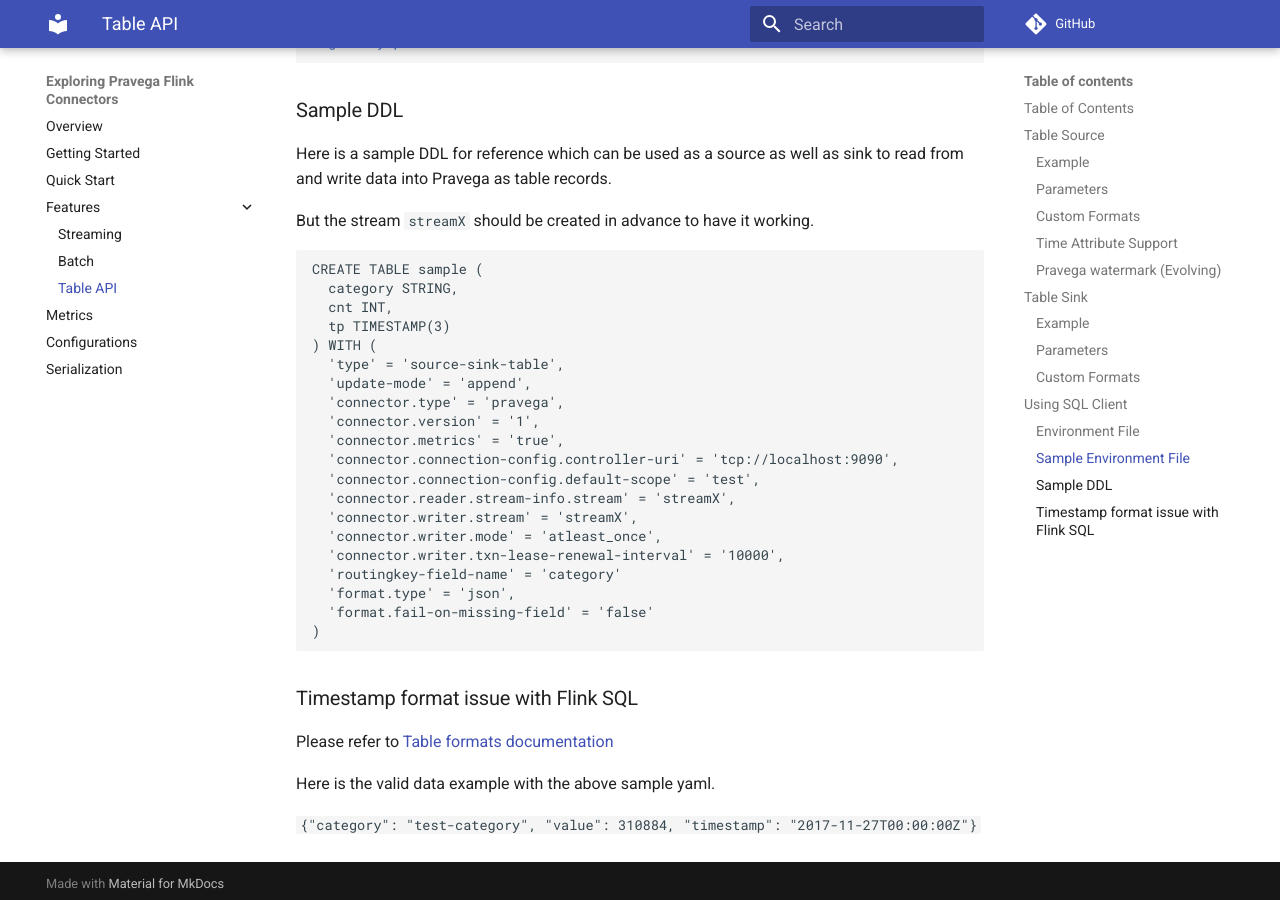
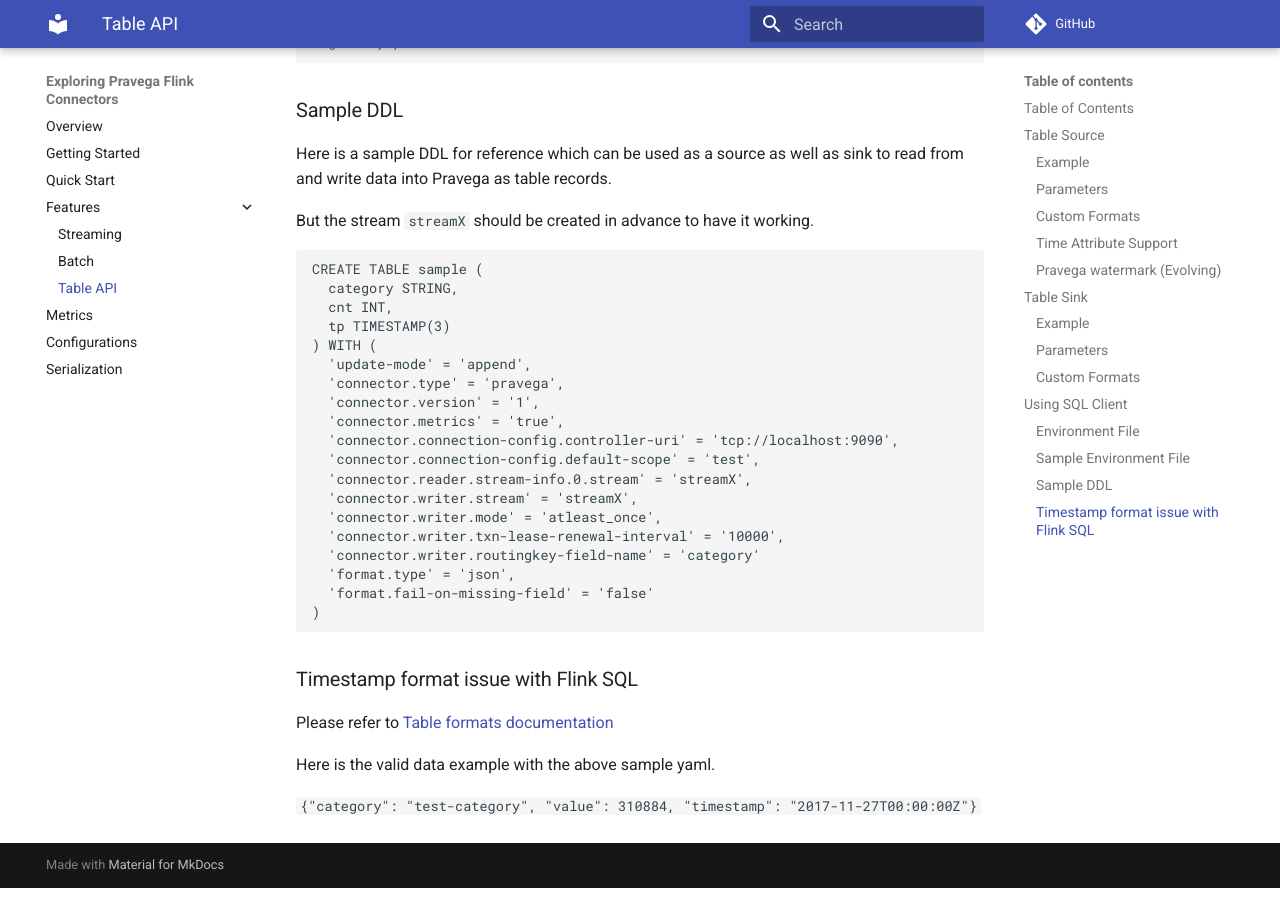
Before and after one commit to pravega/flink-connectors, an MkDocs documentation site: the page built from documentation/src/docs/table-api.md, in a window 1280 px wide and 900 px high, scrolled down 12060 px. Built offline with MkDocs 1.6.1 and Material for MkDocs 9.7.7, drawn with Linux system fonts in a browser that asks for light colours; comment, search, counter and statistics services are not loaded.

Commit message:
issue-357 fix ddl typo
Signed-off-by: AlexanderZhao1 <Alexander_Zhao@dell.com>

```diff
--- a/documentation/src/docs/table-api.md
+++ b/documentation/src/docs/table-api.md
@@ -503,18 +503,17 @@
   cnt INT,
   tp TIMESTAMP(3)
 ) WITH (
-  'type' = 'source-sink-table',
   'update-mode' = 'append',
   'connector.type' = 'pravega',
   'connector.version' = '1',
   'connector.metrics' = 'true',
   'connector.connection-config.controller-uri' = 'tcp://localhost:9090',
   'connector.connection-config.default-scope' = 'test',
-  'connector.reader.stream-info.stream' = 'streamX',
+  'connector.reader.stream-info.0.stream' = 'streamX',
   'connector.writer.stream' = 'streamX',
   'connector.writer.mode' = 'atleast_once',
   'connector.writer.txn-lease-renewal-interval' = '10000',
-  'routingkey-field-name' = 'category'
+  'connector.writer.routingkey-field-name' = 'category'
   'format.type' = 'json',
   'format.fail-on-missing-field' = 'false'
 )
```
